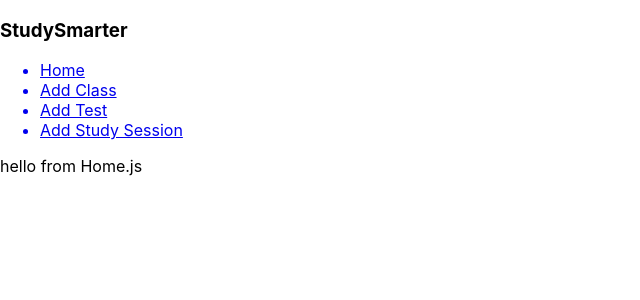
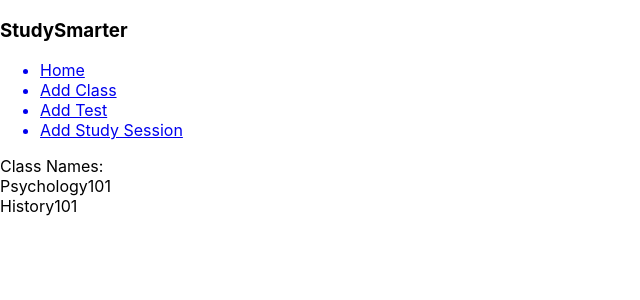
Before and after one commit to cparch/studySmarter, a React (Create React App) app: page / in a window 1280 px wide. Shown: the top 300 px of the page, without its empty margins (0-640 px from the left). Built offline with nearby package versions, Linux system fonts and the light colour scheme.

Commit message:
Render all course titles on home page

```diff
--- a/src/App.js
+++ b/src/App.js
@@ -12,7 +12,12 @@ import AddTest from './Components/AddTest.js';
 class App extends React.Component {
   constructor(props){
     super(props);
-    this.state={}
+    this.state={
+      classes:[
+        {classTitle: "Psychology101",},
+        {classTitle: "History101",},
+      ]
+    }
   }
   render(){
     return (
@@ -23,7 +28,10 @@ class App extends React.Component {
             <Route
               exact
               path='/'
-              render={(props) => <Home/>}
+              render={(props) =>
+              <Home
+                classList={this.state.classes}
+              />}
             />
             <Route
               path='/addstudysession'
--- a/src/Components/Home/Home.js
+++ b/src/Components/Home/Home.js
@@ -1,10 +1,22 @@
 import React from 'react';
-import { directive } from '@babel/types';
 
-const Home = () => {
+const Home = (props) => {
+  const courseNames = props.classList.map((courseInfo) => {
+    return(
+      <div>
+          {courseInfo.classTitle}
+      </div>
+    )
+  })
+
   return (
     <div>
-      hello from Home.js
+      <div>
+        Class Names:
+      </div>
+      <div>
+        {courseNames}
+      </div>
     </div>
   )
 };
```
